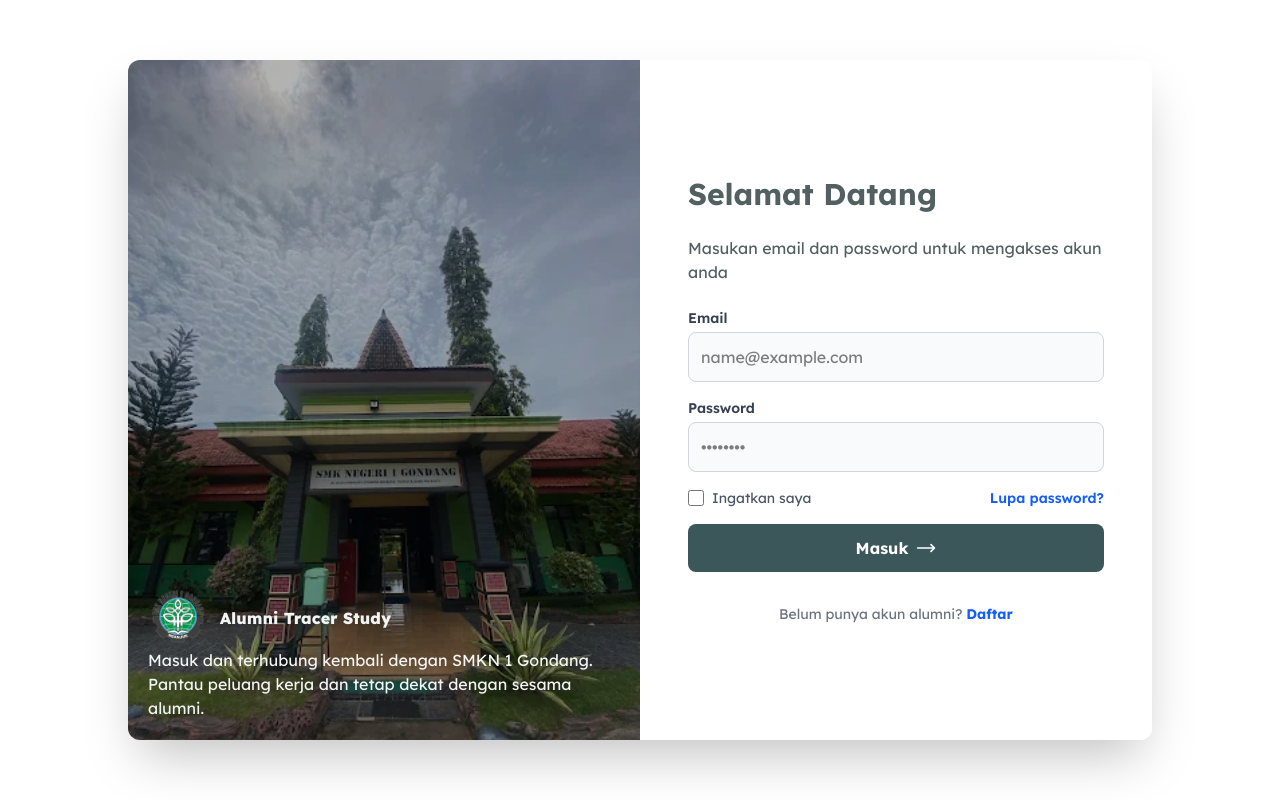
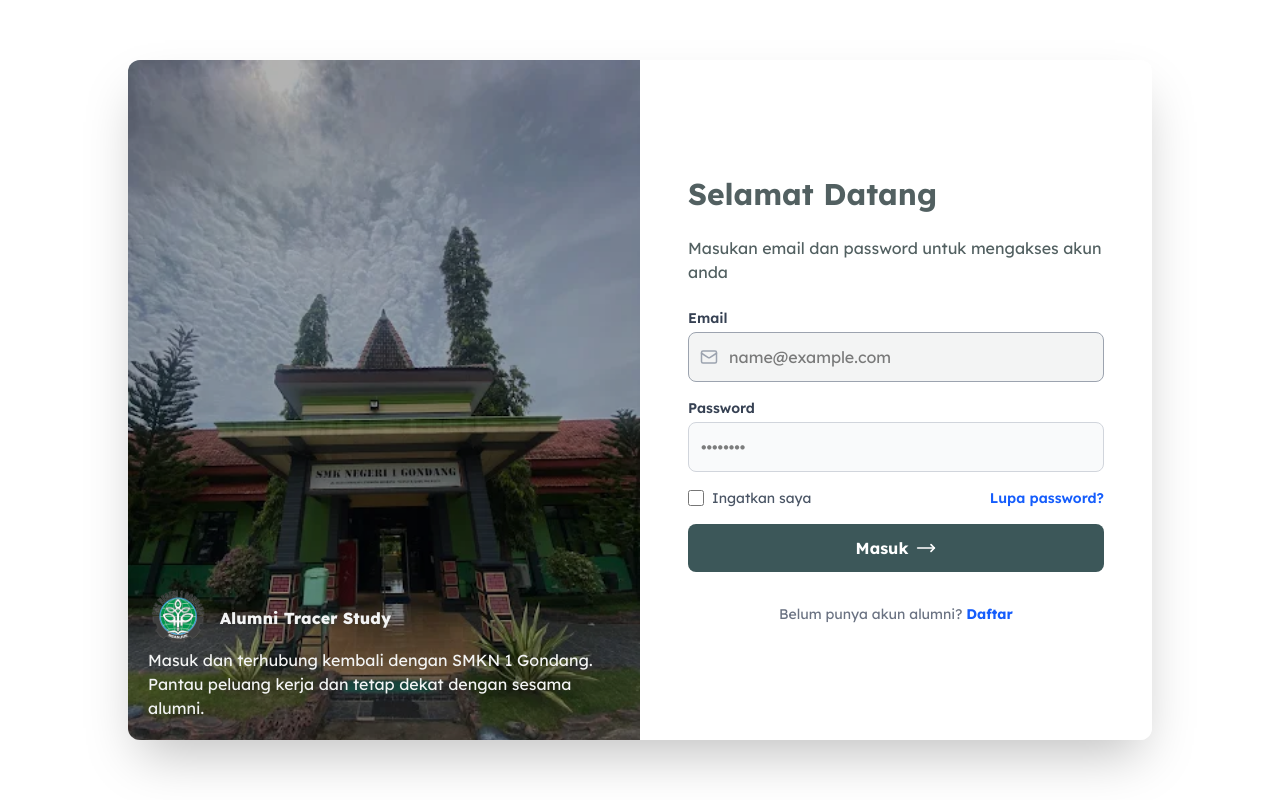
Before and after one commit to YasminAzzahra186/study_tracer_frontend, a React (Vite) app: page /login in a window 1280 px wide. Built offline with nearby package versions, Linux system fonts and the light colour scheme.

Commit message:
auth page done

```diff
--- a/src/components/UniversitasSelector.jsx
+++ b/src/components/UniversitasSelector.jsx
@@ -47,22 +47,17 @@ export default function UniversitySelector() {
 
   useEffect(() => {
     if (selectedUniv) {
-      // 1. Cek apakah univ ada di database kita
       const majorsFromData = universityData[selectedUniv];
 
       if (majorsFromData) {
-        // Jika ada, tampilkan jurusan spesifik kampus tersebut
         setAvailableMajors(majorsFromData);
       } else {
-        // 2. Jika univ diketik manual (Custom), berikan daftar jurusan umum (Default)
         setAvailableMajors(defaultMajors);
       }
     } else {
       setAvailableMajors([]);
     }
   }, [selectedUniv]);
-
-  console.log(selectedUniv);
 
   return (
     <div className="grid grid-cols-1 md:grid-cols-2 gap-x-8 gap-y-4 col-span-full">
--- a/src/pages/Login.jsx
+++ b/src/pages/Login.jsx
@@ -1,7 +1,7 @@
 import React from 'react';
 import LoginImage from '../assets/login_image.webp'
 import Logo from '../assets/icon.png'
-import { MoveRight } from 'lucide-react';
+import { Mail, MoveRight } from 'lucide-react';
 import { Link } from 'react-router-dom';
 
 export default function Login() {
@@ -41,11 +41,17 @@ export default function Login() {
               <div>
                 <label className="block text-sm font-semibold text-gray-700 mb-1">Email</label>
 
-                <input
-                  type="email"
-                  placeholder="name@example.com"
-                  className="w-full p-3 bg-gray-50 border border-gray-300 rounded-lg focus:ring-2 focus:ring-primary focus:border-primary outline-none transition-all"
-                />
+                <div className="relative">
+                  <div className="absolute inset-y-0 left-0 pl-3 flex items-center pointer-events-none text-third">
+                    <Mail size={18} />
+                  </div>
+                  <input
+                    type="email"
+                    placeholder="name@example.com"
+                    className="w-full pl-10 p-3 bg-fourth border border-third rounded-lg outline-none focus:ring-2 focus:ring-primary focus:border-transparent transition-all"
+                    required
+                  />
+                </div>
               </div>
               <div>
                 <label className="block text-sm font-semibold text-gray-700 mb-1">Password</label>
```
